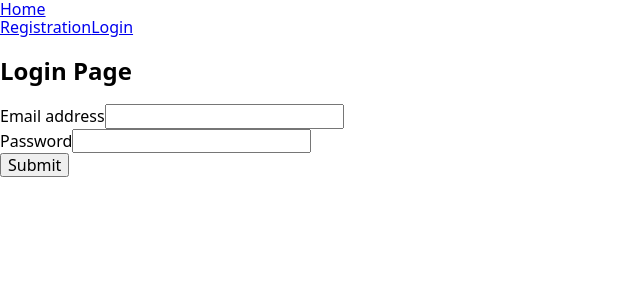
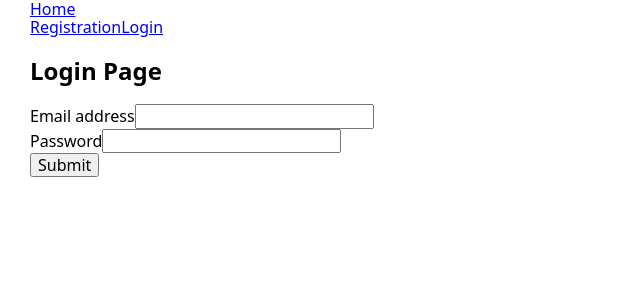
Before and after one commit to Oleva-abr/goit-react-hw-08-phonebook, a React (Create React App) app: page /login in a window 1280 px wide. Shown: the top 300 px of the page, without its empty margins (0-640 px from the left). Built offline with nearby package versions, Linux system fonts and the light colour scheme; no server answers.

Commit message:
add container

```diff
--- a/src/components/App.js
+++ b/src/components/App.js
@@ -1,4 +1,4 @@
-import React, { Component, Suspense } from 'react';
+import React, { Component } from 'react';
 
 import { connect } from 'react-redux';
 import { contactsOperations, contactsSelectors } from '../redux/contacts';
@@ -8,6 +8,7 @@ import { Route, Switch } from 'react-router';
 import HomePage from '../pages/HomePage';
 import LoginPage from '../pages/LoginPage';
 import ContactsPage from '../pages/ContactsPage';
+import Container from './Container';
 
 class App extends Component {
   componentDidMount() {
@@ -16,6 +17,7 @@ class App extends Component {
   render() {
     return (
       <div>
+        <Container>
           <AppBar />
           <Switch>
             <Route exact path="/" component={HomePage} />
@@ -23,6 +25,7 @@ class App extends Component {
             <Route path="/login" component={LoginPage} />
             <Route path="/contacts" component={ContactsPage} />
           </Switch>
+        </Container>
       </div>
     );
   }
```
Lines whose indentation alone changed are shown as unchanged.
